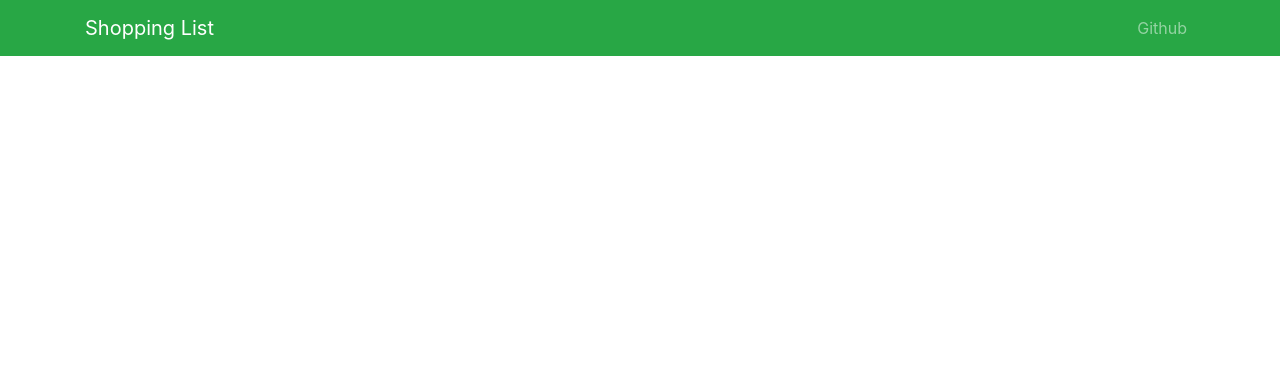
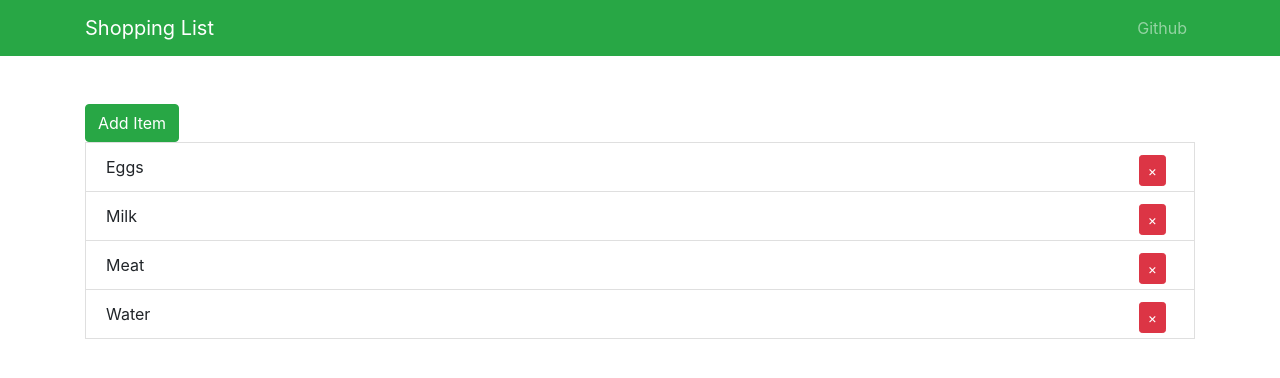
Before and after one commit to abdel-elsayed/MERN-TO-DO, a React (Create React App) app in the folder client/: page / in a window 1280 px wide. Shown: the top 378 px of the page. Built offline with nearby package versions, Linux system fonts and the light colour scheme.

Commit message:
Added react components for List and state for it.

```diff
--- a/client/src/App.css
+++ b/client/src/App.css
@@ -0,0 +1,22 @@
+.remove-btn {
+  margin-right: 0.5rem;
+  float: right;
+}
+
+.fade-enter {
+  opacity: 0.01;
+}
+
+.fade-enter-active {
+  opacity: 1;
+  transition: opacity 1000ms ease-in;
+}
+
+.fade-exit {
+  opacity: 1;
+}
+
+.fade-exit-active {
+  opacity: 0.01;
+  transition: opacity 1000ms ease-in;
+}
--- a/client/src/App.js
+++ b/client/src/App.js
@@ -1,5 +1,6 @@
 import React, { Component } from 'react'
 import NavBar from './components/NavBar'
+import ShoppingList from './components/ShoppingList'
 import 'bootstrap/dist/css/bootstrap.min.css'
 import './App.css'
 export default class App extends Component {
@@ -7,6 +8,7 @@
     return (
       <div className="App">
         <NavBar />
+        <ShoppingList />
       </div>
     )
   }
--- a/client/src/components/ShoppingList.js
+++ b/client/src/components/ShoppingList.js
@@ -1,15 +1,72 @@
 import React, { Component } from 'react'
 import { Container, ListGroup, ListGroupItem, Button } from 'reactstrap'
 import { CSSTransition, TransitionGroup } from 'react-transition-group'
-import uuid from 'uuid';
+import {v1 as uuid} from "uuid";
 
 
 export default class ShoppingList extends Component {
+    state = {
+        items: [
+            {
+                id: uuid(),
+                name: "Eggs"
+            },
+            {
+                id: uuid(),
+                name: "Milk"
+            },
+            {
+                id: uuid(),
+                name: "Meat"
+            },
+            {
+                id: uuid(),
+                name: "Water"
+            }
+        ]
+    }
+
     render() {
+        const {items} = this.state;
+
         return (
-            <div>
+            <Container>
+                <Button
+                color="success"
+                style={{margineBottom: '2rem'}}
+                onClick={()=>{
+                    const name = prompt("Enter Item");
+                    if(name) {
+                        this.setState(state=> ({
+                            items: [...state.items, {id: uuid(), name: name}]
+                        }))
+                    }
+                }}
+                >Add Item</Button>
+                <ListGroup>
+                    <TransitionGroup className="Shopping-list">
+                        {items.map(({id,name}) => (
+                            <CSSTransition key={id} timeout={500} classNames="fade">
+                                <ListGroupItem >
 
-            </div>
+                                    <Button
+                                    className="remove-btn"
+                                    color="danger"
+                                    size="sm"
+                                    onClick={()=> {
+                                        this.setState(state => ({
+                                            items: state.items.filter(item => item.id !== id)
+                                        }))
+                                    }}
+                                    >&times;</Button>
+
+                                    {name}
+                                </ListGroupItem>
+                            </CSSTransition>
+                        ))}
+                    </TransitionGroup>
+                </ListGroup>
+            </Container>
         )
     }
 }
```
Also changed, not shown: 1 other file (tests, documents, lock files or other folders).
